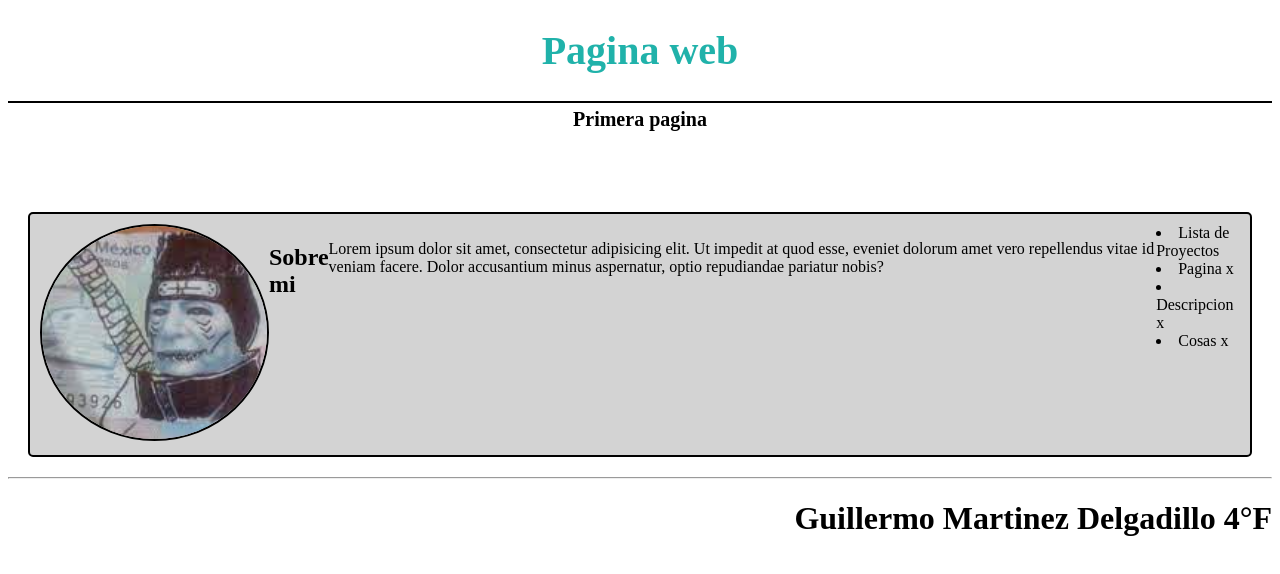
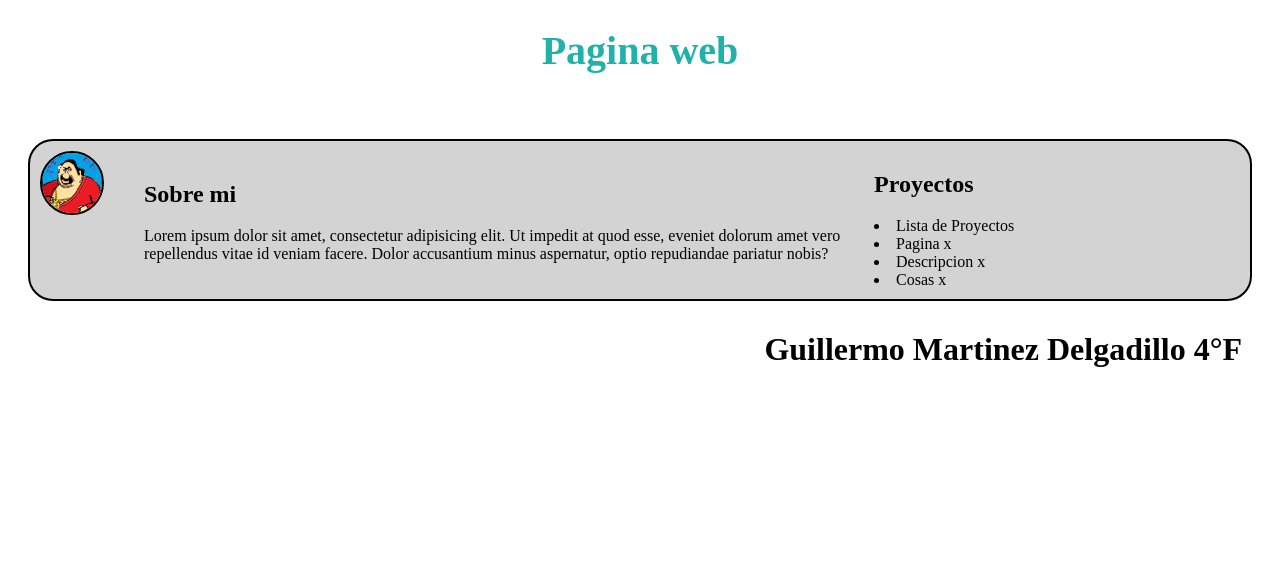
Before and after one commit to CrazyBread7634/First-Practice, a plain HTML site: page index.html in a window 1280 px wide. Drawn offline with Linux system fonts and the light colour scheme.

Commit message:
actualizcion pequeña en clase

```diff
--- a/estilo.css
+++ b/estilo.css
@@ -12,7 +12,7 @@
 }
 .caja1{
     border: 2px solid black;
-    border-radius: 5px;
+    border-radius: 25px;
     padding: 10px;
     margin: 20px;
     background-color: lightgrey;
@@ -25,4 +25,20 @@
 .imagen{
     border: 2px solid black;
     border-radius: 100%;
+    width: 60px;
+    height: 60px;
 }
+.caja3{
+    width: 60%;
+    margin: 10px;
+    margin-left: 40px;
+}
+.footer{
+    margin: 30px;
+}
+.header{
+    margin: 30px;
+}
+.caja4{
+
+}
--- a/index.html
+++ b/index.html
@@ -8,10 +8,9 @@
     <link rel="stylesheet" href="estilo.css">
 </head>
 <body >
-    <h1 class="titulo1">Pagina web</h1>
-    <p class="titulo2">Primera pagina</p>
-    <br>
-
+    <header>
+        <h1 class="titulo1">Pagina web</h1>
+    </header>
 
     <br>
 
@@ -19,16 +18,20 @@
 
         <div class="caja2">
             <div>
-            <img src="20.PNG" class="imagen">
+            <img src="el macho.PNG" class="imagen">
             </div>
+
+        <div class="caja3">
             <h2>Sobre mi</h2>
-        <div>
-        <p>
-            Lorem ipsum dolor sit amet, consectetur adipisicing elit. Ut impedit at quod esse, eveniet dolorum amet vero repellendus vitae id veniam facere. Dolor accusantium minus aspernatur, optio repudiandae pariatur nobis?
-        </p>
+            <p>
+                 Lorem ipsum dolor sit amet, consectetur adipisicing elit. Ut impedit at quod esse, eveniet dolorum amet vero repellendus vitae id veniam facere. Dolor accusantium minus aspernatur, optio repudiandae pariatur nobis?
+            </p>
         </div>
 
-        <div>
+        <div class="caja4">
+            <h2>
+                Proyectos
+            </h2>
             <lu>
                 <li>
                     Lista de Proyectos
@@ -48,8 +51,10 @@
     </div>
 
 
-<hr>
-<h1 style="text-align: end;">Guillermo Martinez Delgadillo 4°F</h1>
+<footer class="footer">
+    <h1 style="text-align: end;">Guillermo Martinez Delgadillo 4°F</h1>
+</footer>
+
 
 
 </body>
```
Also changed, not shown: el macho.png (added).
